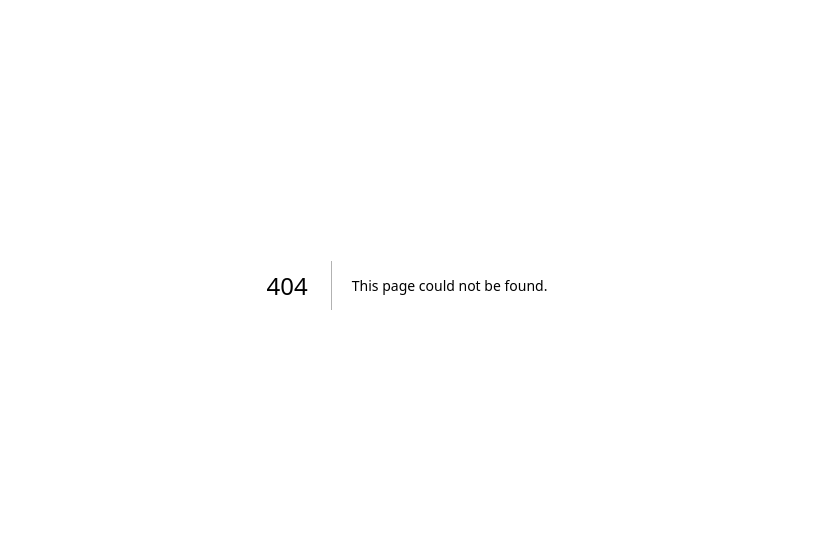
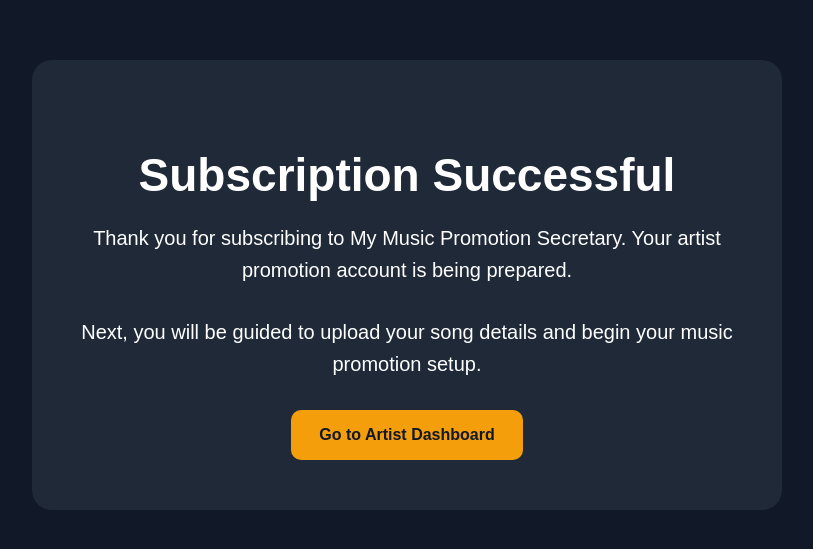
Before and after one commit to paulakotaibe-art/my-music-promotion-secretary, a Next.js app: page /success in a window 1280 px wide. Before the commit this address had no page. Shown: the part 115-664 px from the top of the page, without its empty margins (233-1046 px from the left). Built offline with nearby package versions, Linux system fonts and the light colour scheme.

Commit message:
Add success page

```diff
--- /dev/null
+++ b/app/success/page.js
@@ -0,0 +1,23 @@
+export default function SuccessPage() {
+  return (
+    <main className="container">
+      <section className="hero">
+        <h1>Subscription Successful</h1>
+
+        <p>
+          Thank you for subscribing to My Music Promotion Secretary.
+          Your artist promotion account is being prepared.
+        </p>
+
+        <p>
+          Next, you will be guided to upload your song details and begin your
+          music promotion setup.
+        </p>
+
+        <a className="button" href="/dashboard">
+          Go to Artist Dashboard
+        </a>
+      </section>
+    </main>
+  );
+}
```
